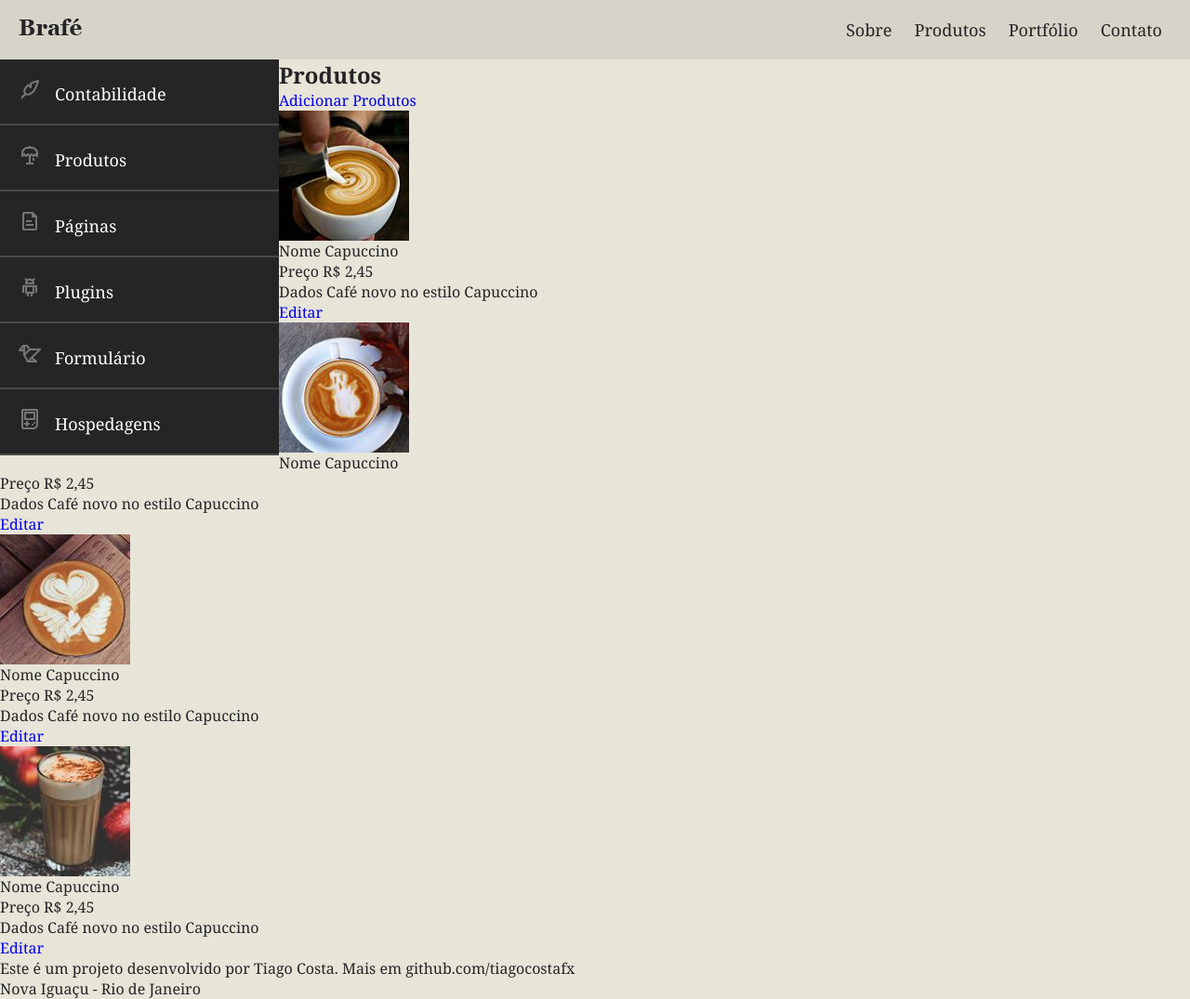
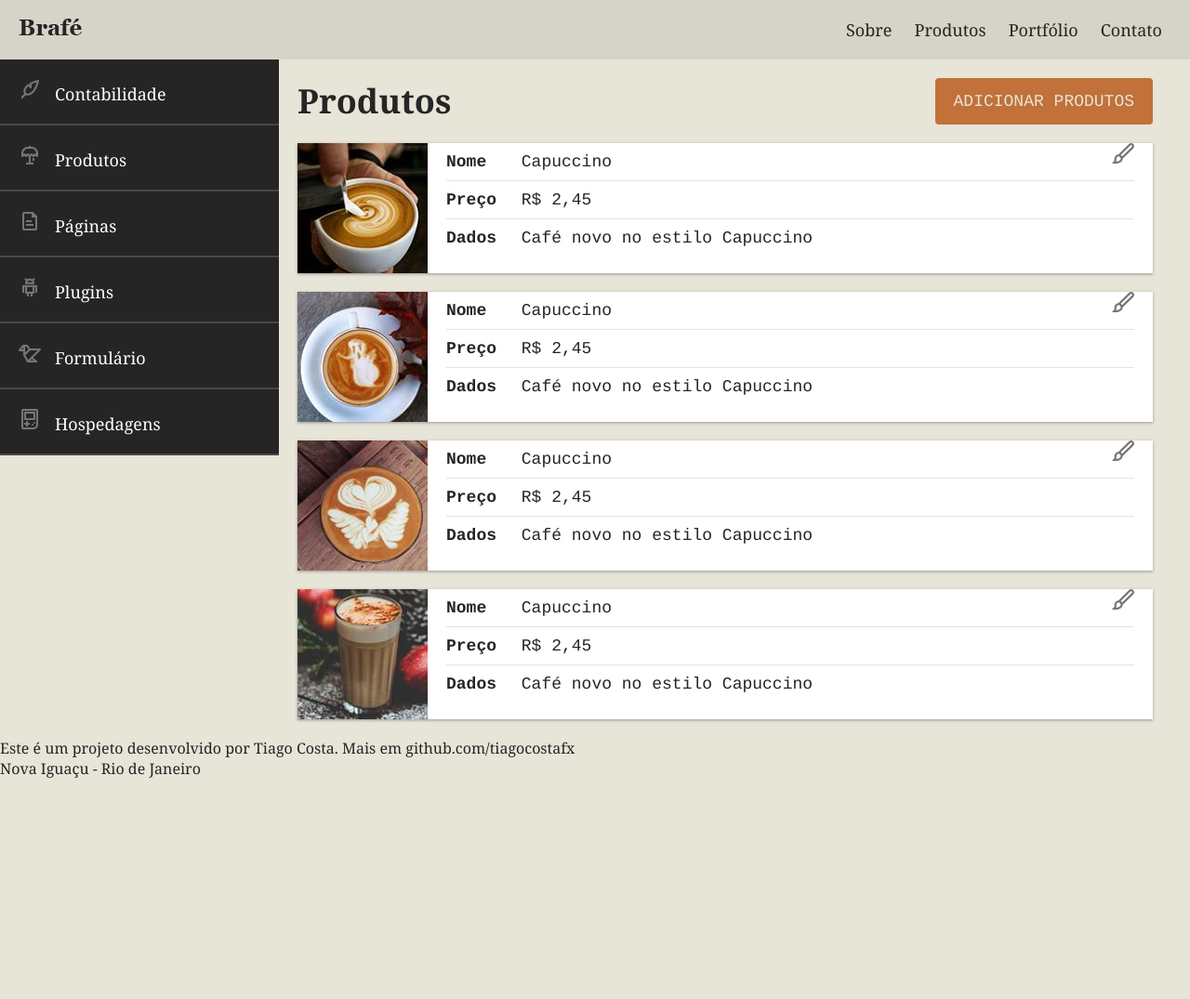
Before and after one commit to tiagocostafx/brafe-3, a plain HTML site: page index.html in a window 1280 px wide. Shown: the whole page at 93% size. After the commit the page ends 838 px from the top, so only its background shows below. Drawn offline with Linux system fonts and the light colour scheme.

Commit message:
produtos style

```diff
--- a/css/style.css
+++ b/css/style.css
@@ -63,6 +63,12 @@ a {
 
 /* Main */
 
+.main-conntainer::after, .main-conntainer::before {
+  content: '';
+  display: table;
+  clear: both;
+}
+
 /* Side nav */
 
 .side-nav {
@@ -112,3 +118,90 @@ a {
 .nav-hospedagens::before{
   background-position: 0 calc(-24px * 5);
 }
+
+/* Produtos */
+
+.produtos {
+  float: left;
+  width: calc(100% - 300px);
+  margin: 0 auto;
+  max-width: 960px;
+  padding: 20px;
+}
+
+.produtos header::before, .produtos header::after {
+  content: '';
+  display: table;
+  clear: both;
+}
+
+.produtos h1 {
+  font-size: 2.25em;
+  float: left;
+}
+
+.adicionar-produtos {
+  background: #c17139;
+  color: #e7e4d8;
+  font-size: 1.125em;
+  font-family: Courier, monospace;
+  text-transform: uppercase;
+  padding: 15px 20px;
+  border-radius: 4px;
+  float: right;
+  text-align: center;
+}
+
+.produtos-item {
+  background: #fff;
+  box-shadow: 0 1px 3px 0 rgba(0,0,0, .35);
+  margin-top: 20px;
+  position: relative;
+}
+
+.produtos-item::after, .produtos-item::before {
+  content: '';
+  display: table;
+  clear: both;
+}
+
+.produtos-item img {
+  float: left;
+}
+
+.produtos-item a {
+  width: 24px;
+  height: 24px;
+  overflow: hidden;
+  text-indent: -200px;
+  position: absolute;
+  right: 20px;
+  background: url('../img/edit.svg') no-repeat;
+}
+
+.produtos-item a:hover {
+  background: url('../img/edit-hover.svg') no-repeat;
+}
+
+.produtos-item ul {
+  float: left;
+  padding: 0 20px;
+  width: calc(100% - 140px);
+}
+
+.produtos-item li {
+  padding: 10px 0;
+  font-size: 1.125em;
+  font-family: Courier, monospace;
+  border-bottom: 1px solid #e7e4d8;
+}
+
+.produtos-item li:last-child {
+  border-bottom: none;
+}
+
+.produtos-item span {
+  font-weight: bold;
+  width: 70px;
+  display: inline-block;
+}
--- a/index.html
+++ b/index.html
@@ -35,13 +35,13 @@
       </ul>
     </nav>
 
-    <section>
+    <section class="produtos">
       <header>
         <h1>Produtos</h1>
-        <a href="#">Adicionar Produtos</a>
+        <a class="adicionar-produtos" href="#">Adicionar Produtos</a>
       </header>
       <ul>
-        <li>
+        <li class="produtos-item">
           <img src="img/cafe-1.jpg" alt="Café 1">
           <ul>
             <li><span>Nome</span> Capuccino</li>
@@ -51,7 +51,7 @@
           <a href="#">Editar</a>
         </li>
 
-        <li>
+        <li class="produtos-item">
           <img src="img/cafe-2.jpg" alt="Café 2">
           <ul>
             <li><span>Nome</span> Capuccino</li>
@@ -61,7 +61,7 @@
           <a href="#">Editar</a>
         </li>
 
-        <li>
+        <li class="produtos-item">
           <img src="img/cafe-3.jpg" alt="Café 3">
           <ul>
             <li><span>Nome</span> Capuccino</li>
@@ -71,7 +71,7 @@
           <a href="#">Editar</a>
         </li>
 
-        <li>
+        <li class="produtos-item">
           <img src="img/cafe-4.jpg" alt="Café 4">
           <ul>
             <li><span>Nome</span> Capuccino</li>
```
